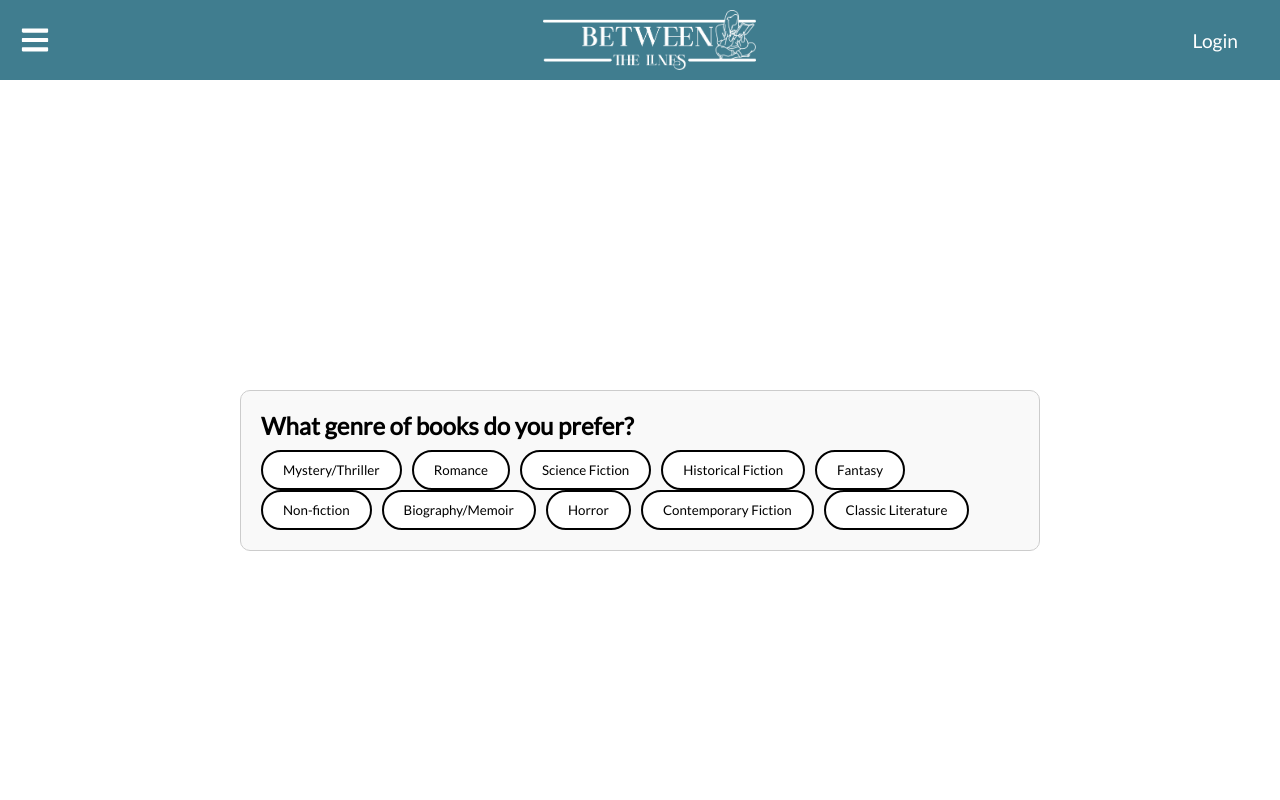
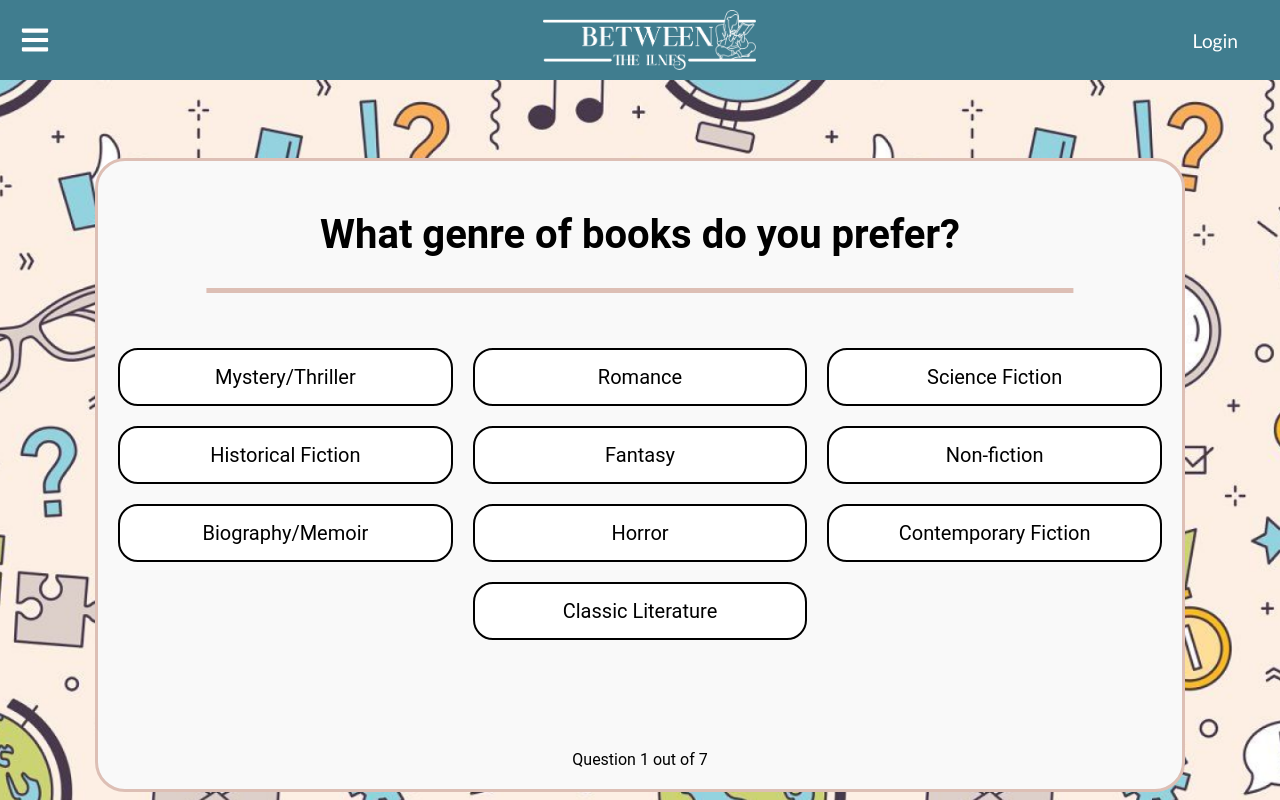
Before and after one commit to CatalinaBedoya1/between_the_lines, a React (Create React App) app: page /quiz in a window 1280 px wide. Shown: the top 800 px of the page. Built offline with nearby package versions, Linux system fonts and the light colour scheme.

Commit message:
quiz frontend

```diff
--- a/src/components/CommunityPicks.js
+++ b/src/components/CommunityPicks.js
@@ -1,13 +1,152 @@
-// // ORIGINAL CODE
+// ORIGINAL CODE
+import React, { useRef, useState, useEffect } from 'react';
+import seeMore from "../assets/seemorebtn.png";
+import styled from 'styled-components';
+
+const NYT_API_KEY = 've27qt7otDqwAHzuCuLsr9M3inbBinNe';
+
+const NewCPPicks = () => {
+    return (
+        <NewContainer>
+            <NewSection category="hardcover-fiction" />
+            <NewSection category="hardcover-nonfiction" />
+            <NewSection category="trade-fiction-paperback" />
+            <NewSection category="young-adult-hardcover" />
+
+            <div className="seemorebtn">
+                <img src={seeMore} alt="seemore" className="seemore-static" />
+            </div>
+        </NewContainer>
+    );
+};
+
+const NewSection = ({ category }) => {
+    const newContainerRef = useRef();
+    const [books, setBooks] = useState([]);
+    const [title, setTitle] = useState("");
+
+    useEffect(() => {
+        const fetchBooks = async () => {
+            try {
+                const response = await fetch(`https://api.nytimes.com/svc/books/v3/lists/current/${category}.json?api-key=${NYT_API_KEY}`);
+                const data = await response.json();
+                setBooks(data.results.books || []);
+                setTitle(mapTitle(category)); // Mapping function to get custom title
+            } catch (error) {
+                console.error(`Error fetching ${category} books:`, error);
+            }
+        };
+
+        fetchBooks();
+    }, [category]);
+
+
+    // Mapping function to get custom title
+    const mapTitle = (category) => {
+        switch (category) {
+            case "hardcover-fiction":
+                return "Top Community Picks Fiction";
+            case "hardcover-nonfiction":
+                return "Top Community Picks in Nonfiction";
+            case "trade-fiction-paperback":
+                return "Top Community Picks in Young Adult Fiction";
+            case "young-adult-hardcover":
+                return "Top Community Picks in Fantasy ";
+            default:
+                return "";
+        }
+    };
+
+    return (
+        <>
+            <NewQuizResult>
+                <p>{title}</p> {/* Display custom title */}
+            </NewQuizResult>
+
+            <div
+                ref={newContainerRef}
+                style={{
+                    width: "1150px",
+                    overflowX: "scroll",
+                    scrollBehavior: "smooth",
+                }}
+            >
+                <NewContentBox>
+                    {books.map((book, index) => (
+                        <NewCPcard key={index}>
+                            <BookCover src={book.book_image} alt={book.title} />
+                            <BookTitle>{book.title}</BookTitle>
+                        </NewCPcard>
+                    ))}
+                </NewContentBox>
+            </div>
+
+
+        </>
+    );
+};
+
+export default NewCPPicks;
+
+const NewQuizResult = styled.div`
+    margin-bottom: 20px;
+    text-align: left;
+    margin-left: 130px;
+    width: 100%;
+`;
+
+const NewContainer = styled.div`
+    width: 100vw;
+    height: 300vh;
+    display: flex;
+    flex-direction: column;
+    align-items: center;
+    justify-content: center;
+`;
+
+const NewContentBox = styled.div`
+    width: 1800px;
+    display: flex;
+    align-items: center;
+    gap: 10px;
+`;
+
+const NewCPcard = styled.div`
+    width: 214px;
+    height: 314px;
+    display: flex;
+    flex-direction: column;
+    align-items: center;
+    justify-content: center;
+    background-color: ${(props) => props.color};
+`;
+
+const BookCover = styled.img`
+    width: 150px;
+    height: 200px;
+`;
+
+const BookTitle = styled.p`
+    font-size: 16px;
+    margin-top: 10px;
+`;
+
+
+
+
+
+
+// EDITED CODE WIP- MADDY
+
 // import React, { useRef, useState, useEffect } from 'react';
 // import seeMore from "../assets/seemorebtn.png";
 // import styled from 'styled-components';
 
-// const NYT_API_KEY = 've27qt7otDqwAHzuCuLsr9M3inbBinNe';
+
 
 // const NewCPPicks = () => {
 //     return (
-//         <NewContainer>
+//         <Container>
 //             <NewSection category="hardcover-fiction" />
 //             <NewSection category="hardcover-nonfiction" />
 //             <NewSection category="trade-fiction-paperback" />
@@ -16,12 +155,12 @@
 //             <div className="seemorebtn">
 //                 <img src={seeMore} alt="seemore" className="seemore-static" />
 //             </div>
-//         </NewContainer>
+//         </Container>
 //     );
 // };
 
 // const NewSection = ({ category }) => {
-//     const newContainerRef = useRef();
+//     const containerRef = useRef();
 //     const [books, setBooks] = useState([]);
 //     const [title, setTitle] = useState("");
 
@@ -63,24 +202,17 @@
 //                 <p>{title}</p> {/* Display custom title */}
 //             </NewQuizResult>
 
-//             <div
-//                 ref={newContainerRef}
-//                 style={{
-//                     width: "1150px",
-//                     overflowX: "scroll",
-//                     scrollBehavior: "smooth",
-//                 }}
-//             >
-//                 <NewContentBox>
+
+//             <ScrollContainer ref={containerRef}>
+//                 <ContentBox>
 //                     {books.map((book, index) => (
-//                         <NewCPcard key={index}>
+//                         <CPcard key={index}>
 //                             <BookCover src={book.book_image} alt={book.title} />
-//                             <BookTitle>{book.title}</BookTitle>
-//                         </NewCPcard>
+//                             {/* <BookTitle>{book.title}</BookTitle> */}
+//                         </CPcard>
 //                     ))}
-//                 </NewContentBox>
-//             </div>
-
+//                 </ContentBox>
+//             </ScrollContainer>
 
 //         </>
 //     );
@@ -88,226 +220,88 @@
 
 // export default NewCPPicks;
 
+
+
+// /*style containers*/
+
 // const NewQuizResult = styled.div`
-//     margin-bottom: 20px;
+//     margin-bottom: 30px;
 //     text-align: left;
 //     margin-left: 130px;
 //     width: 100%;
+//     //padding: 20px;
 // `;
 
-// const NewContainer = styled.div`
+// const Container = styled.div`  //whole container
 //     width: 100vw;
-//     height: 300vh;
+//     height: 225vh;
 //     display: flex;
 //     flex-direction: column;
 //     align-items: center;
 //     justify-content: center;
+//     //background-color: red;
+//     //padding-top: 50px;
 // `;
 
-// const NewContentBox = styled.div`
-//     width: 1800px;
+// const ScrollContainer = styled.div`
+//     width: 1150px;
+//     height: 500px; //moves scroll bar
+//     overflow-x: scroll;
+//     scroll-behavior: smooth;
+//     //background-color: green;
+//     padding-top: 10px;  //spacing on top of books imgs
+
+//     &::-webkit-scrollbar {
+//         width: 10px;
+//     }
+
+//     /* Track */
+//     &::-webkit-scrollbar-track {
+//         background: #d6d6d6;
+//         border-radius: 10px;
+//     }
+
+//     /* Handle */
+//     &::-webkit-scrollbar-thumb {
+//         background: #5397AC;
+//         border-radius: 10px;
+//     }
+
+//     /* Handle on hover */
+//     &::-webkit-scrollbar-thumb:hover {
+//         background: #555;
+//     }
+// `;
+
+// const ContentBox = styled.div`
+//     width: 2250px;
 //     display: flex;
 //     align-items: center;
-//     gap: 10px;
+//     gap: 15px;          //spacing between cards
+//     //background-color: blue;
 // `;
 
-// const NewCPcard = styled.div`
-//     width: 214px;
-//     height: 314px;
+// const CPcard = styled.div`
+//     width: 150px;
+//     height: 200px;
 //     display: flex;
 //     flex-direction: column;
 //     align-items: center;
 //     justify-content: center;
 //     background-color: ${(props) => props.color};
+
+//     &:hover {
+//         transform: scale(1.1); /* Increase the size of the card on hover */
+//         transition: transform 0.3s ease; /* Add a smooth transition effect */
+//     }
 // `;
 
 // const BookCover = styled.img`
 //     width: 150px;
 //     height: 200px;
+
+//     /* hover effect */
+//     ${CPcard}:hover & {
+//         filter: brightness(70%);
+//     }
 // `;
-
-// const BookTitle = styled.p`
-//     font-size: 16px;
-//     margin-top: 10px;
-// `;
-
-
-
-
-
-
-// EDITED CODE WIP- MADDY
-
-import React, { useRef, useState, useEffect } from 'react';
-import seeMore from "../assets/seemorebtn.png";
-import styled from 'styled-components';
-
-
-const NYT_API_KEY = 've27qt7otDqwAHzuCuLsr9M3inbBinNe';
-
-const NewCPPicks = () => {
-    return (
-        <Container>
-            <NewSection category="hardcover-fiction" />
-            <NewSection category="hardcover-nonfiction" />
-            <NewSection category="trade-fiction-paperback" />
-            <NewSection category="young-adult-hardcover" />
-
-            <div className="seemorebtn">
-                <img src={seeMore} alt="seemore" className="seemore-static" />
-            </div>
-        </Container>
-    );
-};
-
-const NewSection = ({ category }) => {
-    const containerRef = useRef();
-    const [books, setBooks] = useState([]);
-    const [title, setTitle] = useState("");
-
-    useEffect(() => {
-        const fetchBooks = async () => {
-            try {
-                const response = await fetch(`https://api.nytimes.com/svc/books/v3/lists/current/${category}.json?api-key=${NYT_API_KEY}`);
-                const data = await response.json();
-                setBooks(data.results.books || []);
-                setTitle(mapTitle(category)); // Mapping function to get custom title
-            } catch (error) {
-                console.error(`Error fetching ${category} books:`, error);
-            }
-        };
-
-        fetchBooks();
-    }, [category]);
-
-
-    // Mapping function to get custom title
-    const mapTitle = (category) => {
-        switch (category) {
-            case "hardcover-fiction":
-                return "Top Community Picks Fiction";
-            case "hardcover-nonfiction":
-                return "Top Community Picks in Nonfiction";
-            case "trade-fiction-paperback":
-                return "Top Community Picks in Young Adult Fiction";
-            case "young-adult-hardcover":
-                return "Top Community Picks in Fantasy ";
-            default:
-                return "";
-        }
-    };
-
-    return (
-        <>
-            <NewQuizResult>
-                <p>{title}</p> {/* Display custom title */}
-            </NewQuizResult>
-
-
-            <ScrollContainer ref={containerRef}>
-                <ContentBox>
-                    {books.map((book, index) => (
-                        <CPcard key={index}>
-                            <BookCover src={book.book_image} alt={book.title} />
-                            {/* <BookTitle>{book.title}</BookTitle> */}
-                        </CPcard>
-                    ))}
-                </ContentBox>
-            </ScrollContainer>
-
-        </>
-    );
-};
-
-export default NewCPPicks;
-
-
-
-/*style containers*/
-
-const NewQuizResult = styled.div`
-    margin-bottom: 30px;
-    text-align: left;
-    margin-left: 130px;
-    width: 100%;
-    //padding: 20px;
-`;
-
-const Container = styled.div`  //whole container
-    width: 100vw;
-    height: 225vh;
-    display: flex;
-    flex-direction: column;
-    align-items: center;
-    justify-content: center;
-    //background-color: red;
-    //padding-top: 50px;
-`;
-
-const ScrollContainer = styled.div`
-    width: 1150px;
-    height: 500px; //moves scroll bar
-    overflow-x: scroll;
-    scroll-behavior: smooth;
-    //background-color: green;
-    padding-top: 10px;  //spacing on top of books imgs
-
-    &::-webkit-scrollbar {
-        width: 10px;
-    }
-
-    /* Track */
-    &::-webkit-scrollbar-track {
-        background: #d6d6d6;
-        border-radius: 10px;
-    }
-
-    /* Handle */
-    &::-webkit-scrollbar-thumb {
-        background: #5397AC;
-        border-radius: 10px;
-    }
-
-    /* Handle on hover */
-    &::-webkit-scrollbar-thumb:hover {
-        background: #555;
-    }
-`;
-
-const ContentBox = styled.div`
-    width: 2250px;
-    display: flex;
-    align-items: center;
-    gap: 15px;          //spacing between cards
-    //background-color: blue;
-`;
-
-const CPcard = styled.div`
-    width: 150px;
-    height: 200px;
-    display: flex;
-    flex-direction: column;
-    align-items: center;
-    justify-content: center;
-    background-color: ${(props) => props.color};
-
-    &:hover {
-        transform: scale(1.1); /* Increase the size of the card on hover */
-        transition: transform 0.3s ease; /* Add a smooth transition effect */
-    }
-`;
-
-const BookCover = styled.img`
-    width: 150px;
-    height: 200px;
-
-    /* hover effect */
-    ${CPcard}:hover & {
-        filter: brightness(70%);
-    }
-`;
-
-const BookTitle = styled.p`
-    font-size: 16px;
-    margin-top: 10px;
-`;
--- a/src/routes/Quiz.js
+++ b/src/routes/Quiz.js
@@ -1,6 +1,6 @@
 import React, { useState, useEffect, useCallback } from 'react';
 import styled, { keyframes } from 'styled-components';
-
+import QuizBackgroundImg from '../assets/QuizBgImg.png';
 
 
 
@@ -211,42 +211,76 @@ const slideIn = keyframes`
 
 
 const Container = styled.div`
-  max-width: 800px;
-  margin: 0 auto;
+  max-width: auto;
   height: 100vh; /* Set height to fill the viewport */
   display: flex;
   flex-direction: column;
   justify-content: center;
   align-items: center;
+  background-image: url(${QuizBackgroundImg}); // Set background image
+  background-size: cover;
+  background-position: center;
 `;
 const QuestionContainer = styled.div`
   animation: ${slideIn} 0.5s ease forwards;
   opacity: 0;
-  margin-bottom: 20px;
-  padding: 20px;
-  border: 1px solid #ccc;
-  border-radius: 10px;
+  margin-bottom: 10px;
+  width: 1090px;
+  height: auto;
+
+  border: 3px solid #DDBFB5;
+  border-radius: 30px;
   background-color: #f9f9f9;
 
   &.active {
     opacity: 1;
   }
 `;
+const QuestionText = styled.h2`
+text-align: center;
+margin-top: 50px;
+font-size: 40px;
+font-family: Roboto;
+
+`;
+const Line = styled.hr`
+  position: absolute; /* Position the line */
+  margin-top: 30px;
+  left: 50%; /* Center the line */
+  transform: translateX(-50%); /* Center the line */
+  width: 80%; /* Set the width */
+  border: none;
+  border-top: 5px solid #DDBFB5; /* Style the line */
+`;
+
 const AnswerContainer = styled.div`
-  margin-top: 10px;
+  margin: 60px;
+  display: flex;
+  flex-wrap: wrap;
+  justify-content: center;
+  margin-right: 5px;
+  margin-left: 5px;
+  margin-bottom: 80px;
+  padding: 20px 5px;
+
 `;
 const AnswerButton = styled.button`
-  padding: 10px 20px;
+  margin:10px;
+  padding: 15px 30px;
+  font-size: 20px;
+  font-family: Roboto;
   background: #FFF;
   color: #000;
   border: 2px solid #000;
   cursor: pointer;
   border-radius: 20px;
-  margin-right: 10px;
+
   transition: background-color 0.3s, color 0.3s;
+  flex: 0 0 calc(33.33% - 20px);
+
 
   &:hover {
-    background: #000;
+    background: #80B7C9;
     color: #FFF;
   }
 
@@ -271,6 +305,12 @@ const SeeResultsButton = styled.button`
   cursor: pointer;
   border-radius: 20px;
 `;
+
+const QuestionCounter = styled.div`
+  text-align: center;
+  margin-bottom: 20px;
+  font-family: Roboto;
+`
 
 // State to store user answers
 // Function to handle user's answer selection
@@ -379,9 +419,18 @@ const Quiz = () => {
       "What settings do you prefer in books?"
     ];
 
+    const renderQuestionCounter = () => {
+      return (
+        <QuestionCounter>
+          Question {currentQuestion + 1} out of {questionOptions.length}
+        </QuestionCounter>
+      );
+    };
+
     return (
       <QuestionContainer>
-        <h2>{questionText[currentQuestion]}</h2>
+        <QuestionText>{questionText[currentQuestion]}</QuestionText>
+        <Line />
         <AnswerContainer>
           {questionOptions[currentQuestion].map(option => (
             <AnswerButton
@@ -393,6 +442,7 @@ const Quiz = () => {
             </AnswerButton>
           ))}
         </AnswerContainer>
+        {renderQuestionCounter()}
       </QuestionContainer>
     );
   };
@@ -414,7 +464,6 @@ const Quiz = () => {
     );
   };
 
-
   // Function to render "See Results" button
   const renderSeeResultsButton = () => {
     if (!showResults && Object.keys(answers).length === 7) {
@@ -427,7 +476,6 @@ const Quiz = () => {
     return null;
   };
 
-
   return (
     <Container>
       {!showResults && renderQuestion()}
--- a/src/routes/TakeOurQuiz.js
+++ b/src/routes/TakeOurQuiz.js
@@ -2,6 +2,7 @@ import React from 'react';
 import styled from 'styled-components';
 import quizImage from '../assets/QuizImage.png';
 import QuizBgImg from '../assets/QuizBgImg.png';
+import { Link } from 'react-router-dom';
 
 const TakeOurQuiz = () => {
     return (
@@ -12,7 +13,8 @@ const TakeOurQuiz = () => {
           </QuizTitleContainer>
           <QuizImageContainer>
           <QuizImage src={quizImage} alt="QuizImage" />
-          <StartButton to="/quiz">Get Started</StartButton>
+          <Link to="/quiz"><StartButton>Get Started</StartButton></Link>
+
           </QuizImageContainer>
 
 
```
